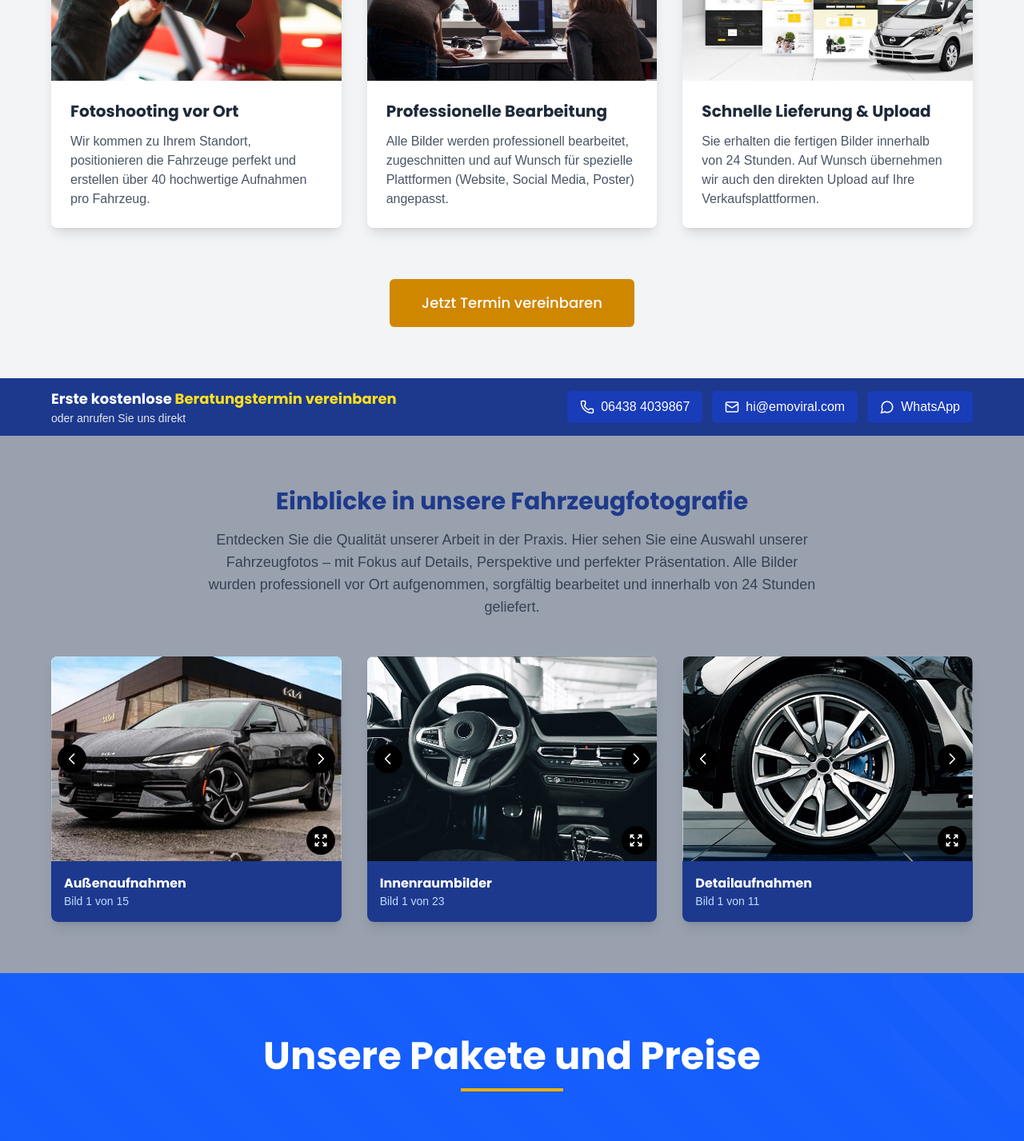
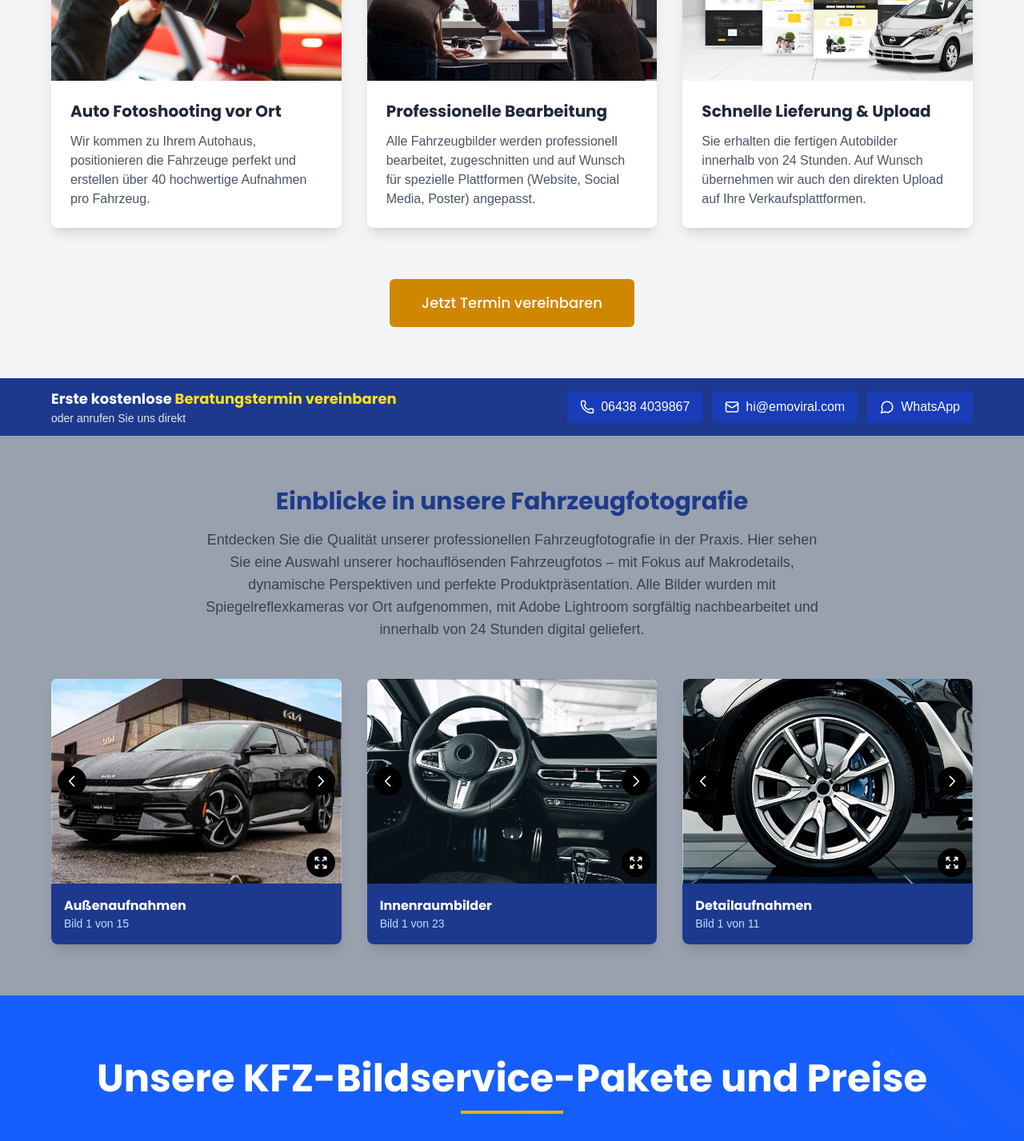
Before and after one commit to Hamyvosugh/ev, a Next.js app: page /foto in a window 1280 px wide. Shown: the part 1260-2687 px from the top of the page at 80% size. Built offline with nearby package versions, Linux system fonts and the light colour scheme; a web font is replaced by a local one.

Commit message:
deo foto

```diff
--- a/app/foto/page.tsx
+++ b/app/foto/page.tsx
@@ -9,17 +9,17 @@ import PhotographyServices from '@/components/foto/branding';
 import type { Metadata } from 'next';
 
 export const metadata: Metadata = {
-  title: 'Fahrzeugfotografie für Autohäuser | Emoviral Frankfurt & Umgebung',
-  description: 'Professionelle Fahrzeugfotografie direkt bei Ihnen vor Ort – mit über 40 bearbeiteten Bildern pro Fahrzeug. Schnell, hochwertig & zuverlässig.',
+  title: 'Fahrzeugfotografie in Frankfurt, Hanau & Main-Kinzig | Emoviral',
+  description: 'Emoviral bietet professionelle Automobilfotografie für Autohäuser und Händler. Einfache Autoaufnahmen, hochwertige Fahrzeugbilder-Nachbearbeitung und schnelle Lieferung Ihrer Autofotos.',
   openGraph: {
-    title: 'Fahrzeugfotografie für Autohäuser',
-    description: 'Hochwertige Fotos für Ihre Website, mobile.de oder Social Media – mit 24h Lieferung und optionalem Upload-Service.',
+    title: 'Professionelle Fahrzeugfotografie in Frankfurt & Main-Kinzig | Emoviral',
+    description: 'Mit unserer Erfahrung in der Autofotografie liefern wir Ihnen Fahrzeugbilder, die Ihre Angebote auf mobile.de und Social Media optimal hervorheben – innerhalb von 24 Stunden im gesamten Main-Kinzig-Kreis.',
     images: [
       {
         url: '/images/meta/fotografie.webp',
         width: 1200,
         height: 630,
-        alt: 'Fahrzeugfotografie bei Emoviral',
+        alt: 'Professionelle Fahrzeugfotografie bei Emoviral Frankfurt',
       },
     ],
   },
--- a/components/foto/branding.tsx
+++ b/components/foto/branding.tsx
@@ -10,7 +10,7 @@ const PhotographyServices = () => {
         {/* Section Header */}
         <div className="text-center mb-16">
           <h2 className="text-4xl md:text-5xl font-bold text-gray-800 mb-4 break-words">
-            Professionelle <span className="text-blue-900">Fahrzeugfotografie</span>
+            Professionelle <span className="text-blue-900">Automobilfotografie</span>
           </h2>
           <p className="text-xl text-gray-600 max-w-3xl mx-auto">
             Hochwertige Bilder, die Emotionen wecken und Fahrzeuge verkaufen
@@ -143,7 +143,7 @@ const PhotographyServices = () => {
               EINZELFAHRZEUGE
             </div>
             <h3 className="text-3xl font-bold text-gray-800 leading-tight break-words">
-              Professionelle Fahrzeugfotografie, die den Unterschied macht
+            Professioneller Fahrzeugfotoservice, der den Unterschied macht
             </h3>
             <p className="text-gray-600 text-l p-2">
               Mit unserer spezialisierten Fahrzeugfotografie heben wir Ihr Angebot von der Konkurrenz ab.
@@ -152,7 +152,7 @@ const PhotographyServices = () => {
             </p>
 
             <div className="bg-white p-6 rounded-lg shadow-md border-l-4 border-blue-900">
-              <h4 className="font-bold text-lg text-gray-800 mb-4">Unsere Fahrzeugfotografie umfasst:</h4>
+              <h4 className="font-bold text-lg text-gray-800 mb-4">Unsere Automobilfotografie umfasst:</h4>
               <div className="grid grid-cols-1 md:grid-cols-2 gap-4">
                 <div className="flex items-center space-x-2">
                   <div className="text-blue-900 flex-shrink-0">✓</div>
@@ -211,7 +211,7 @@ const PhotographyServices = () => {
                   <li className="mb-2">55 % erwarten eine genaue Dokumentation von Schäden</li>
                 </ul>
                 <div>
-                  <p className="text-white">Diese Zahlen verdeutlichen, dass professionelle Fahrzeugfotografie nicht nur die Sichtbarkeit erhöht, sondern auch die Kaufentscheidung maßgeblich beeinflusst.</p>
+                  <p className="text-white">Diese Zahlen verdeutlichen, dass professionelle Autofotografie nicht nur die Sichtbarkeit erhöht, sondern auch die Kaufentscheidung maßgeblich beeinflusst.</p>
                 </div>
                 <Link
                   href="https://innofact-marktforschung.de/autoscout24-studie-fahrzeugbilder-essenziell-beim-kompletten-online-gebrauchtwagenkauf/?utm_source=chatgpt.com"
--- a/components/foto/hero.tsx
+++ b/components/foto/hero.tsx
@@ -30,7 +30,7 @@ const HeroFoto = () => {
               Überlassen Sie uns die Arbeit – von der Aufnahme bis zur Bearbeitung.
             </p>
             <p className="text-base md:text-lg text-gray-700 mb-8 font-poppins">
-              Wir kommen direkt zu Ihnen, fotografieren Ihre Fahrzeuge professionell und liefern innerhalb von 24 Stunden perfekte Bilder – komplett bearbeitet und einsatzbereit.
+              Wir kommen direkt zu Ihrem Autohaus, fotografieren Ihre Fahrzeuge professionell und liefern innerhalb von 24 Stunden perfekte Fahrzeugbilder – komplett bearbeitet und einsatzbereit.
             </p>
 
             <div className="flex flex-col sm:flex-row justify-center gap-4 flex-wrap">
--- a/components/foto/price.tsx
+++ b/components/foto/price.tsx
@@ -27,7 +27,7 @@ const PricingComponent = () => {
         {/* Header */}
         <div className="text-center mb-16">
           <h2 className="text-4xl md:text-5xl font-bold text-white mb-4 font-poppins">
-            Unsere Pakete und Preise
+          Unsere KFZ-Bildservice-Pakete und Preise
           </h2>
           <div className="w-32 h-1 bg-yellow-500 mx-auto"></div>
         </div>
--- a/components/foto/slider.tsx
+++ b/components/foto/slider.tsx
@@ -153,9 +153,9 @@ const ImageSlider = () => {
             Einblicke in unsere Fahrzeugfotografie
           </h2>
           <p className="max-w-3xl mx-auto text-gray-700 text-lg">
-            Entdecken Sie die Qualität unserer Arbeit in der Praxis.
-            Hier sehen Sie eine Auswahl unserer Fahrzeugfotos – mit Fokus auf Details, Perspektive und perfekter Präsentation.
-            Alle Bilder wurden professionell vor Ort aufgenommen, sorgfältig bearbeitet und innerhalb von 24 Stunden geliefert.
+          Entdecken Sie die Qualität unserer professionellen Fahrzeugfotografie in der Praxis.
+Hier sehen Sie eine Auswahl unserer hochauflösenden Fahrzeugfotos – mit Fokus auf Makrodetails, dynamische Perspektiven und perfekte Produktpräsentation.
+Alle Bilder wurden mit Spiegelreflexkameras vor Ort aufgenommen, mit Adobe Lightroom sorgfältig nachbearbeitet und innerhalb von 24 Stunden digital geliefert.
           </p>
         </div>
 
--- a/components/foto/workflow.tsx
+++ b/components/foto/workflow.tsx
@@ -39,10 +39,9 @@ const WorkflowComponent = () => {
 
             {/* Content section on top of the image */}
             <div className="relative z-10 p-6 bg-white">
-              <h3 className="text-xl font-bold text-gray-800 mb-3 font-poppins">Fotoshooting vor Ort</h3>
+              <h3 className="text-xl font-bold text-gray-800 mb-3 font-poppins">Auto Fotoshooting vor Ort</h3>
               <p className="text-gray-600 font-poppins">
-                Wir kommen zu Ihrem Standort, positionieren die Fahrzeuge perfekt und erstellen über 40 hochwertige Aufnahmen pro Fahrzeug.
-              </p>
+              Wir kommen zu Ihrem Autohaus, positionieren die Fahrzeuge perfekt und erstellen über 40 hochwertige Aufnahmen pro Fahrzeug.              </p>
             </div>
           </div>
 
@@ -71,7 +70,7 @@ const WorkflowComponent = () => {
             <div className="relative z-10 p-6 bg-white">
               <h3 className="text-xl font-bold text-gray-800 mb-3 font-poppins">Professionelle Bearbeitung</h3>
               <p className="text-gray-600 font-poppins">
-                Alle Bilder werden professionell bearbeitet, zugeschnitten und auf Wunsch für spezielle Plattformen (Website, Social Media, Poster) angepasst.
+                Alle Fahrzeugbilder werden professionell bearbeitet, zugeschnitten und auf Wunsch für spezielle Plattformen (Website, Social Media, Poster) angepasst.
               </p>
             </div>
           </div>
@@ -101,7 +100,7 @@ const WorkflowComponent = () => {
             <div className="relative z-10 p-6 bg-white">
               <h3 className="text-xl font-bold text-gray-800 mb-3 font-poppins">Schnelle Lieferung & Upload</h3>
               <p className="text-gray-600 font-poppins">
-                Sie erhalten die fertigen Bilder innerhalb von 24 Stunden. Auf Wunsch übernehmen wir auch den direkten Upload auf Ihre Verkaufsplattformen.
+                Sie erhalten die fertigen Autobilder innerhalb von 24 Stunden. Auf Wunsch übernehmen wir auch den direkten Upload auf Ihre Verkaufsplattformen.
               </p>
             </div>
           </div>
```
